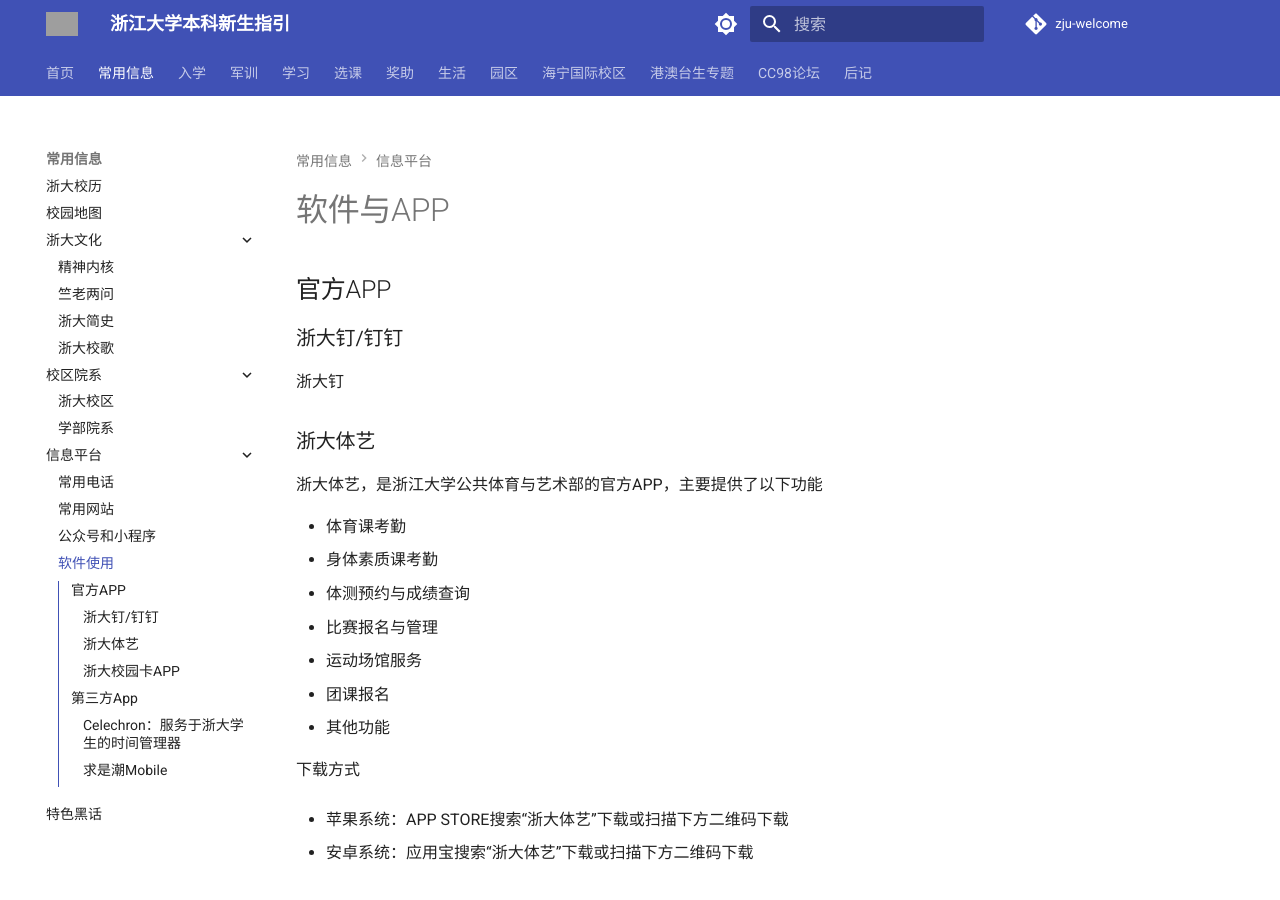
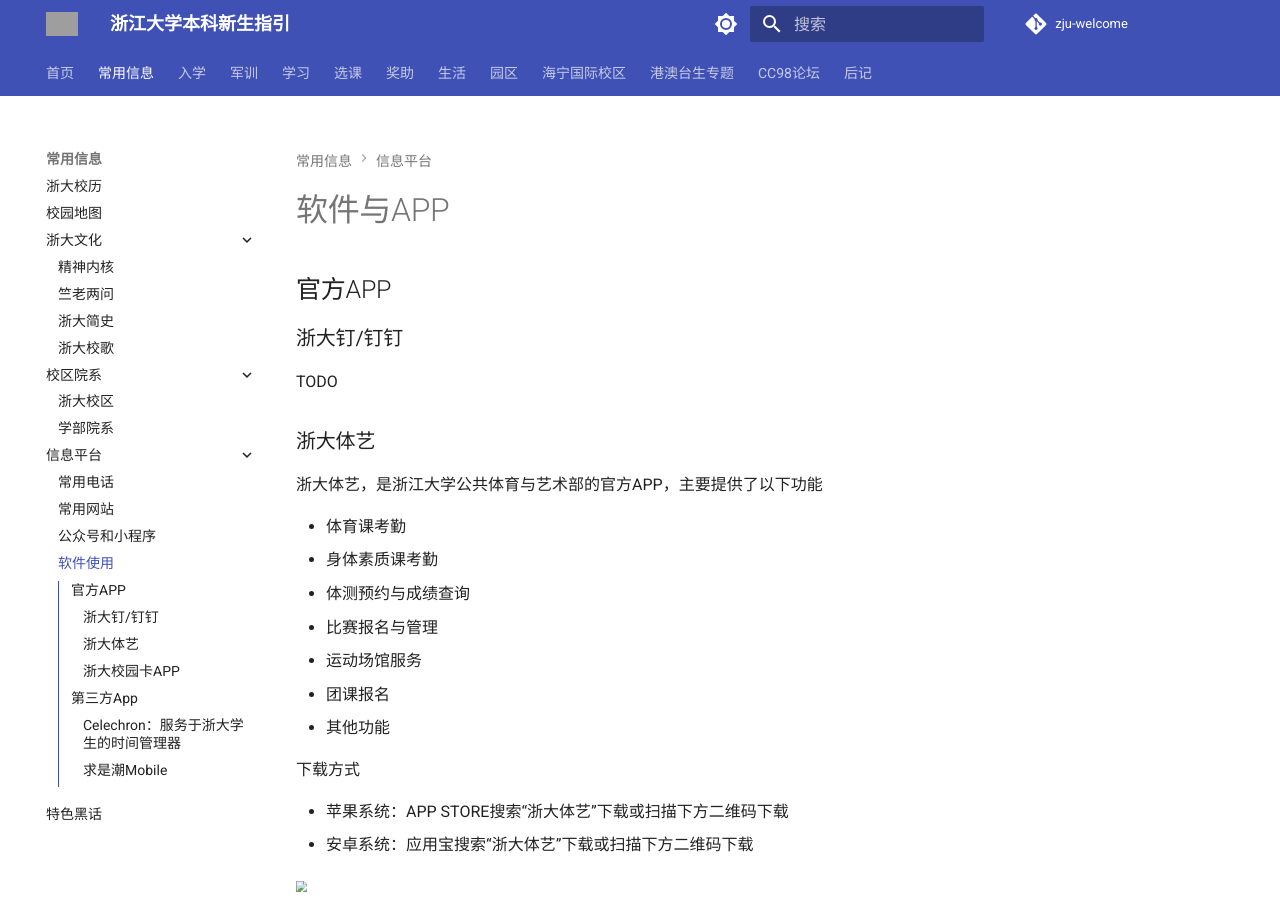
Before and after one commit to mini-full/zju-welcome, an MkDocs documentation site: the page built from docs/basics/software.md, in a window 1280 px wide and 900 px high. Built offline with MkDocs 1.6.1 and Material for MkDocs 9.7.7, drawn with Linux system fonts in a browser that asks for light colours; comment, search, counter and statistics services are not loaded; grey boxes are pictures that could not be loaded.

Commit message:
调整图片大小 修复首页排版

```diff
--- a/docs/basics/software.md
+++ b/docs/basics/software.md
@@ -4,7 +4,7 @@
 
 ### 浙大钉/钉钉
 
-浙大钉
+TODO
 
 ### 浙大体艺
 
@@ -21,10 +21,9 @@
 下载方式
 
 - 苹果系统：APP STORE搜索“浙大体艺”下载或扫描下方二维码下载
-
 - 安卓系统：应用宝搜索“浙大体艺”下载或扫描下方二维码下载
 
-  ![](../assets/zhedatiyi.webp)
+  <img src="../assets/zhedatiyi.webp" style="zoom: 67%;" />
 
 ### 浙大校园卡APP
 
@@ -32,9 +31,7 @@
 
 下载二维码
 
-![](../assets/card.webp)
-
-
+<img src="../assets/card.webp" style="zoom: 33%;" />
 
 ## 第三方App
 
```
Also changed, not shown: docs/basics/school_spirits.md (+1 -1 lines), docs/index.md (+7 -0 lines), docs/registration/fee.md (+5 -2 lines).
